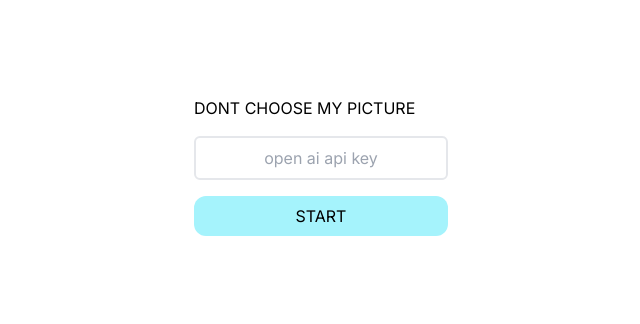
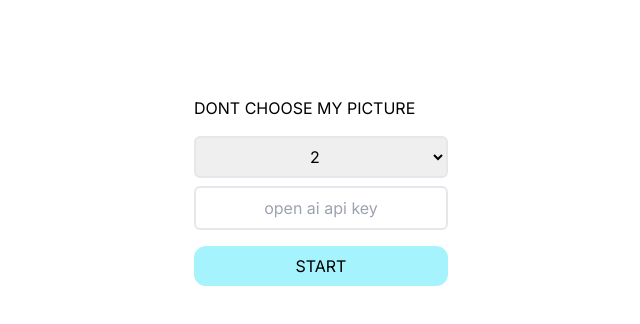
Before and after one commit to FukudaMiyasato/DontChooseMyPicture, a Next.js app: page / in a window 1280 px wide. Shown: the top 324 px of the page, without its empty margins (319-959 px from the left). Built offline with nearby package versions, Linux system fonts and the light colour scheme.

Commit message:
select version

```diff
--- a/app/game/page.jsx
+++ b/app/game/page.jsx
@@ -5,7 +5,6 @@
 import { useEffect, useState} from 'react';
 import { useRouter } from "next/navigation";
 
-const modeltoUse='dall-e-3'
 const promptToUse = returnTheme()
 const valorAleatorio = Math.floor(Math.random() * 4);
 
@@ -20,7 +19,8 @@
     const [mostrarFormulario, setMostrarFormulario] = useState(true);
     const [showRecomendation, setShowRecomendation] = useState(false);
     const [tips,setTips] = useState('')
-    const openaiKey = searchParams.key
+    const modeltoUse='dall-e-'+searchParams.model
+
 
     //
 
--- a/app/page.js
+++ b/app/page.js
@@ -6,6 +6,7 @@
 export default function Home() {
   const router = useRouter();
   const [valorInput, setValorInput] = useState('');
+  const [valorModel,setValorModel] = useState('2');
   const createQueryString = (name, value) => {
     const params = new URLSearchParams();
     params.set(name, value);
@@ -15,11 +16,25 @@
   const manejarCambio = (e) => {
     setValorInput(e.target.value);
   };
+
+  const changeModel = (e) =>{
+    setValorModel(e.target.value);
+  };
   return (
     <main className="flex min-h-screen flex-col items-center justify-between p-24 c">
 
       <div className='place-content-center grid'>
       <label className="pb-4 bold">DONT CHOOSE MY PICTURE</label>
+      <label>
+        <select
+              value={valorModel}
+              onChange={changeModel}
+              className="w-full p-2 rounded-md text-center border-2 border-grey-100 mb-2"
+            >
+              <option value="2">2</option>
+              <option value="3">3</option>
+        </select>
+    </label>
       <label>
         <input
           placeholder="open ai api key"
@@ -31,7 +46,11 @@
       <button
       className="text-center mt-4 py-2 rounded-xl bg-cyan-200"
       onClick={() => {
-        router.push("/game" + "?" + createQueryString("key",valorInput));
+        const queryParams = new URLSearchParams({
+        key: valorInput,
+        model: valorModel
+      }).toString();
+        router.push(`/game?${queryParams}`);
       }}
     >
       START</button>
```
